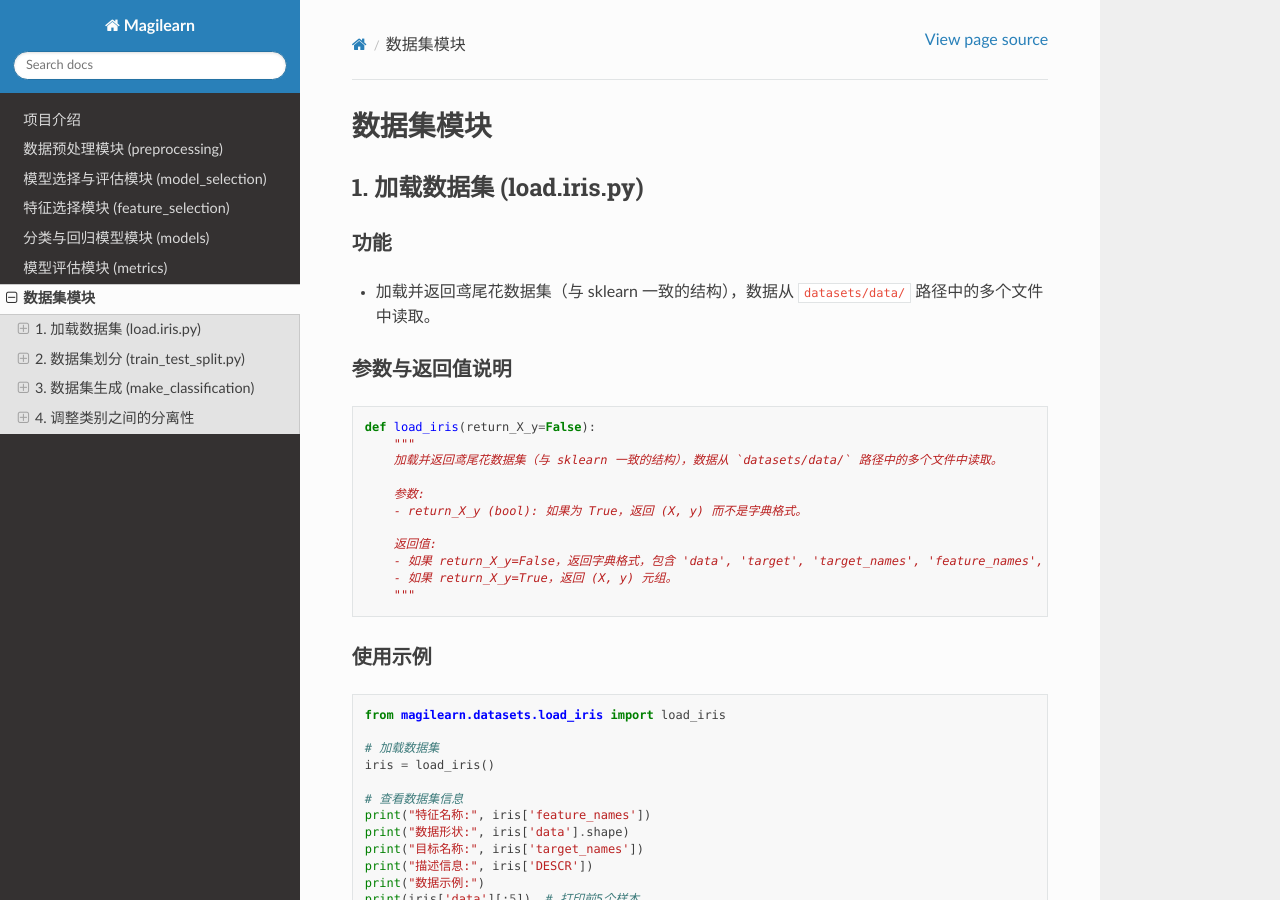
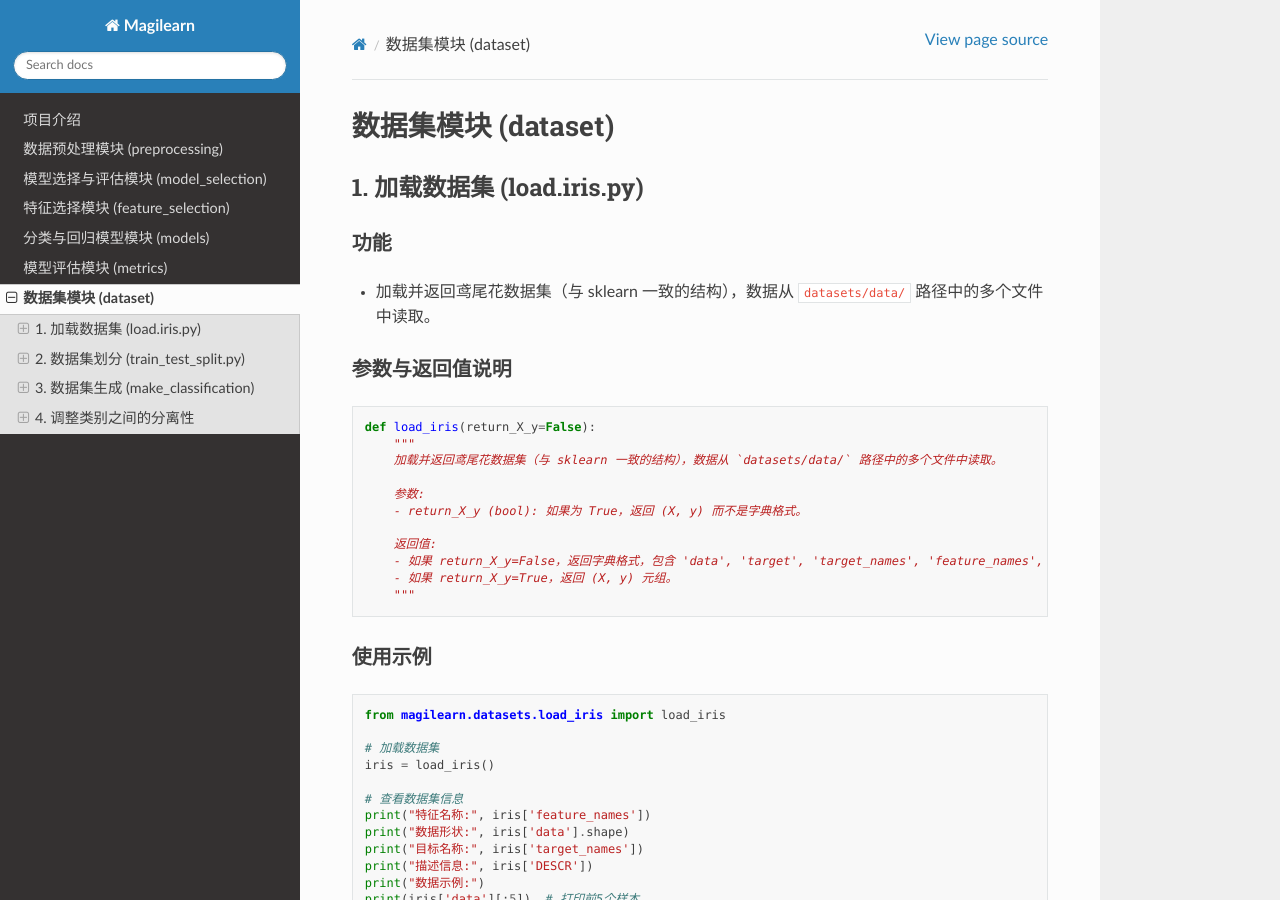
Before and after one commit to octal-zhihao/magilearn-tutorial, a Sphinx documentation site: the page built from docs/source/datasets.rst, in a window 1280 px wide and 900 px high. Built offline with Sphinx 7.4.7 and the Read the Docs theme 3.1.0, drawn with Linux system fonts in a browser that asks for light colours; pages that are not in the unit, such as notebooks, are missing from menus.

Commit message:
update docs

```diff
--- a/docs/source/datasets.rst
+++ b/docs/source/datasets.rst
@@ -1,4 +1,4 @@
-数据集模块
+数据集模块 (dataset)
 ==========
 
 .. _1-加载数据集-loadirispy:
@@ -199,15 +199,9 @@
 .. code:: python
 
    from magilearn.datasets import make_classification
-
    # 生成具有较大类别分离的数据集
-
    X, y = make_classification(n_samples=200, n_features=10, n_classes=3, class_sep=3.0, random_state=42)
 
-
-
    # 输出数据的前五行
-
    print("特征矩阵 X:\n", X[:5])
-
    print("标签数组 y:\n", y[:5])
--- a/docs/source/pipline.rst
+++ b/docs/source/pipline.rst
@@ -1,5 +1,3 @@
-.. _管道模块 (pipline）:
-
 管道模块（pipline）
 ===================
 
```
